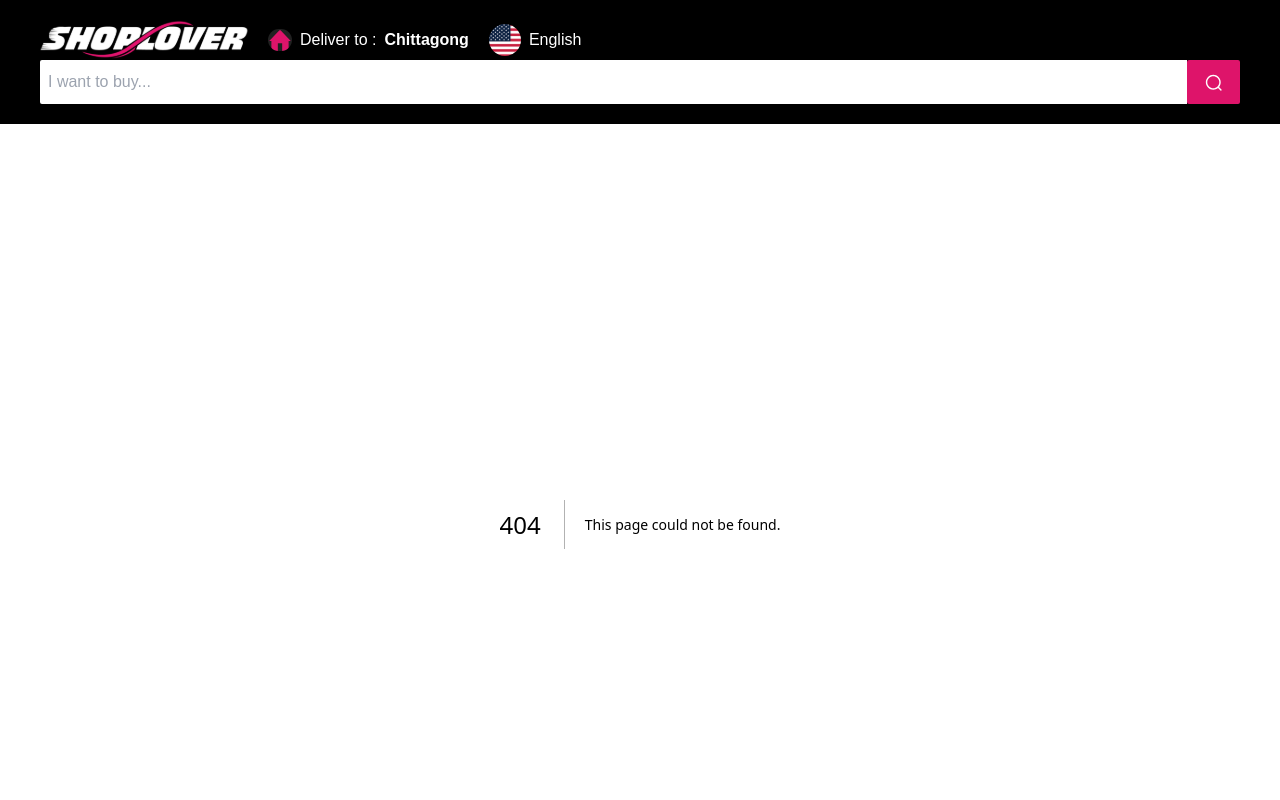
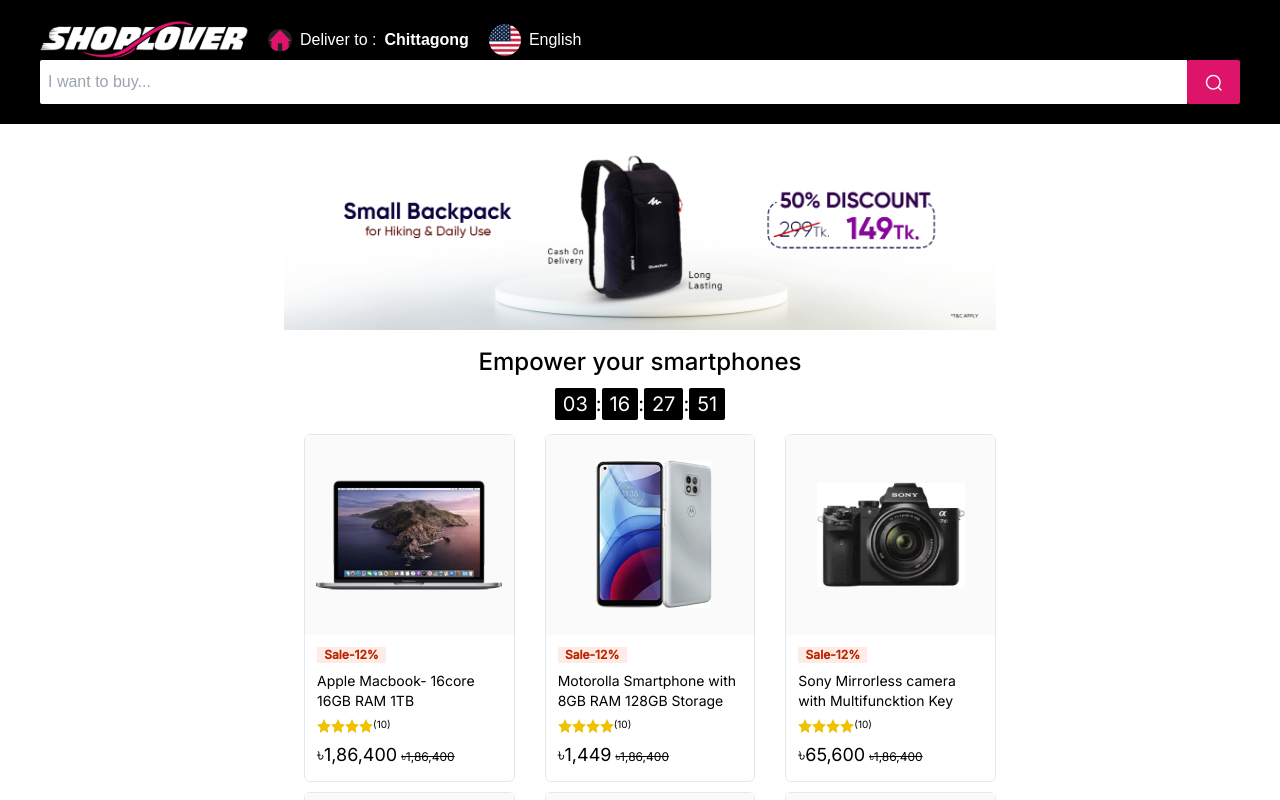
Before and after one commit to mrzahidxy/shoplover-ecommerce, a Next.js app: page /flash_sale_detail in a window 1280 px wide. Before the commit this address had no page. Built offline with nearby package versions, Linux system fonts and the light colour scheme.

Commit message:
flash sale detail

```diff
--- /dev/null
+++ b/pages/flash_sale_detail.jsx
@@ -0,0 +1,177 @@
+import React from "react";
+import Product from "../components/Product";
+
+const products = [
+  {
+    id: 1,
+    title: "Apple Macbook- 16core 16GB RAM 1TB",
+    price: " ৳1,86,400",
+    img: "/product1.png",
+  },
+  {
+    id: 2,
+    title: "Motorolla Smartphone with 8GB RAM 128GB Storage",
+    price: "৳1,449",
+    img: "/product2.png",
+  },
+  {
+    id: 3,
+    title: "Sony Mirrorless camera with Multifuncktion Key",
+    price: "৳65,600",
+    img: "/product3.png",
+  },
+  {
+    id: 4,
+    title: "Mibro Waterproof Smartwatch 3” Display",
+    price: "৳2,400",
+    img: "/product4.png",
+  },
+  {
+    id: 5,
+    title: "phillips Rice Cooker 8 Litre 2 Cups",
+    price: "৳98,50",
+    img: "/product5.png",
+  },
+  {
+    id: 6,
+    title: "JBL Airdots WithNoise cancelletion -Black",
+    price: "৳98,50",
+    img: "/product6.png",
+  },
+  {
+    id: 7,
+    title: "Apple Macbook- 16core 16GB RAM 1TB",
+    price: " ৳1,86,400",
+    img: "/product1.png",
+  },
+  {
+    id: 8,
+    title: "Motorolla Smartphone with 8GB RAM 128GB Storage",
+    price: "৳1,449",
+    img: "/product2.png",
+  },
+  {
+    id: 9,
+    title: "Sony Mirrorless camera with Multifuncktion Key",
+    price: "৳65,600",
+    img: "/product3.png",
+  },
+  {
+    id: 10,
+    title: "Mibro Waterproof Smartwatch 3” Display",
+    price: "৳2,400",
+    img: "/product4.png",
+  },
+  {
+    id: 11,
+    title: "phillips Rice Cooker 8 Litre 2 Cups",
+    price: "৳98,50",
+    img: "/product5.png",
+  },
+  {
+    id: 12,
+    title: "JBL Airdots WithNoise cancelletion -Black",
+    price: "৳98,50",
+    img: "/product6.png",
+  },
+  {
+    id: 13,
+    title: "Apple Macbook- 16core 16GB RAM 1TB",
+    price: " ৳1,86,400",
+    img: "/product1.png",
+  },
+  {
+    id: 14,
+    title: "Motorolla Smartphone with 8GB RAM 128GB Storage",
+    price: "৳1,449",
+    img: "/product2.png",
+  },
+  {
+    id: 15,
+    title: "Sony Mirrorless camera with Multifuncktion Key",
+    price: "৳65,600",
+    img: "/product3.png",
+  },
+  {
+    id: 16,
+    title: "Mibro Waterproof Smartwatch 3” Display",
+    price: "৳2,400",
+    img: "/product4.png",
+  },
+  {
+    id: 17,
+    title: "phillips Rice Cooker 8 Litre 2 Cups",
+    price: "৳98,50",
+    img: "/product5.png",
+  },
+  {
+    id: 18,
+    title: "JBL Airdots WithNoise cancelletion -Black",
+    price: "৳98,50",
+    img: "/product6.png",
+  },
+  {
+    id: 19,
+    title: "Apple Macbook- 16core 16GB RAM 1TB",
+    price: " ৳1,86,400",
+    img: "/product1.png",
+  },
+  {
+    id: 20,
+    title: "Motorolla Smartphone with 8GB RAM 128GB Storage",
+    price: "৳1,449",
+    img: "/product2.png",
+  },
+  {
+    id: 21,
+    title: "Sony Mirrorless camera with Multifuncktion Key",
+    price: "৳65,600",
+    img: "/product3.png",
+  },
+  {
+    id: 22,
+    title: "Mibro Waterproof Smartwatch 3” Display",
+    price: "৳2,400",
+    img: "/product4.png",
+  },
+  {
+    id: 23,
+    title: "phillips Rice Cooker 8 Litre 2 Cups",
+    price: "৳98,50",
+    img: "/product5.png",
+  },
+  {
+    id: 24,
+    title: "JBL Airdots WithNoise cancelletion -Black",
+    price: "৳98,50",
+    img: "/product6.png",
+  },
+];
+
+function FlashSaleDetail() {
+  return (
+    <div className="container mb-5">
+      <div className="mt-5">
+        <img src="/flash_sale_banar.png" />
+      </div>
+
+      <div className="mt-4">
+        <h3 className="text-center text-2xl">Empower your smartphones</h3>
+        <div className="text-center mb-4 text-xl">
+          <span className="bg-black text-white px-2 py-1 rounded-sm">03</span>:
+          <span className="bg-black text-white px-2 py-1 rounded-sm">16</span>:
+          <span className="bg-black text-white px-2 py-1 rounded-sm">27</span>:
+          <span className="bg-black text-white px-2 py-1 rounded-sm">51</span>
+        </div>
+      </div>
+
+      <div className="grid grid-cols-2 md:grid-cols-3 lg:grid-cols-5 xl:grid-cols-6 gap-2.5">
+        {products.map((product, index) => (
+          <Product product={product} key={index} />
+        ))}
+      </div>
+    </div>
+  );
+}
+
+export default FlashSaleDetail;
--- a/pages/register.jsx
+++ b/pages/register.jsx
@@ -2,7 +2,7 @@
 
 function register() {
   return (
-    <div className="container my-10">
+    <div className="container my-10 lg:px-40">
       <div className="p-6 bg-[#F6F6F6] rounded-xl shadow-lg">
         <p className="mx-auto text-2xl text-center mb-8">
           Create Shoplover Account
```
